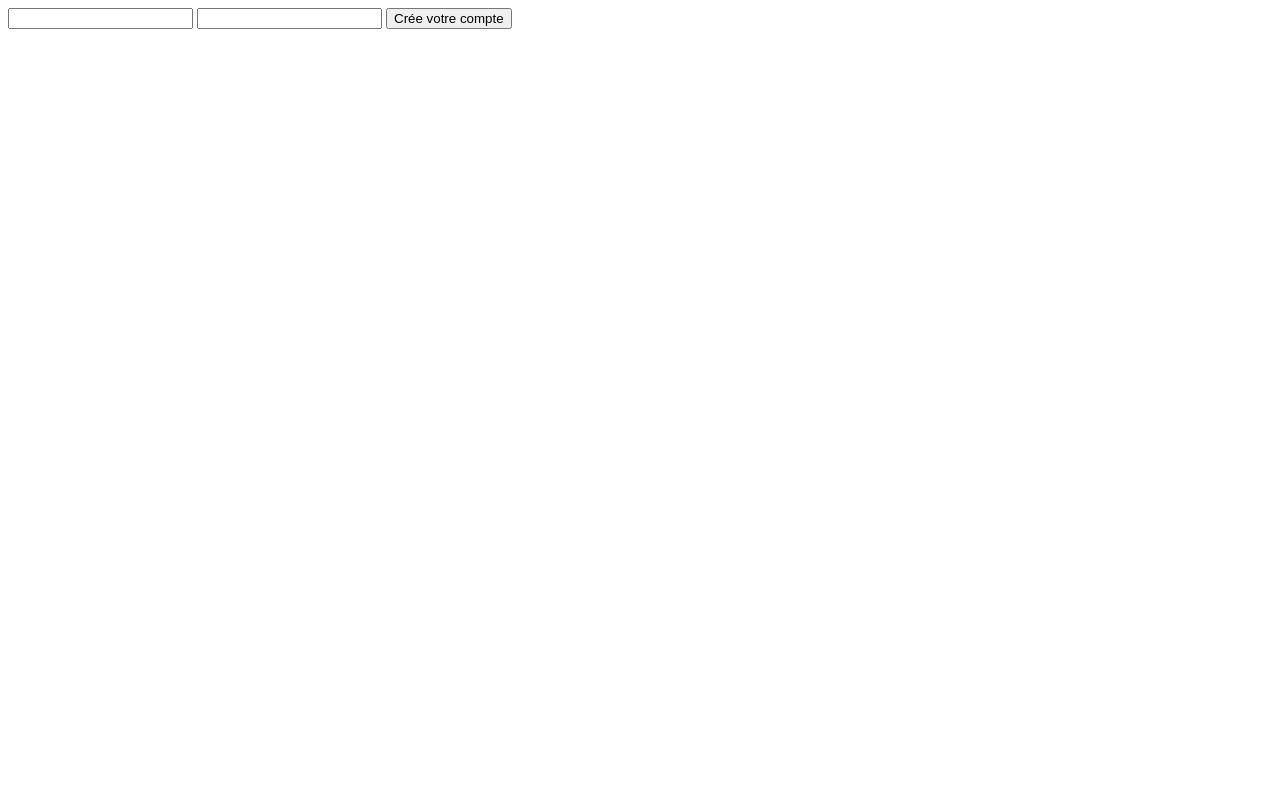
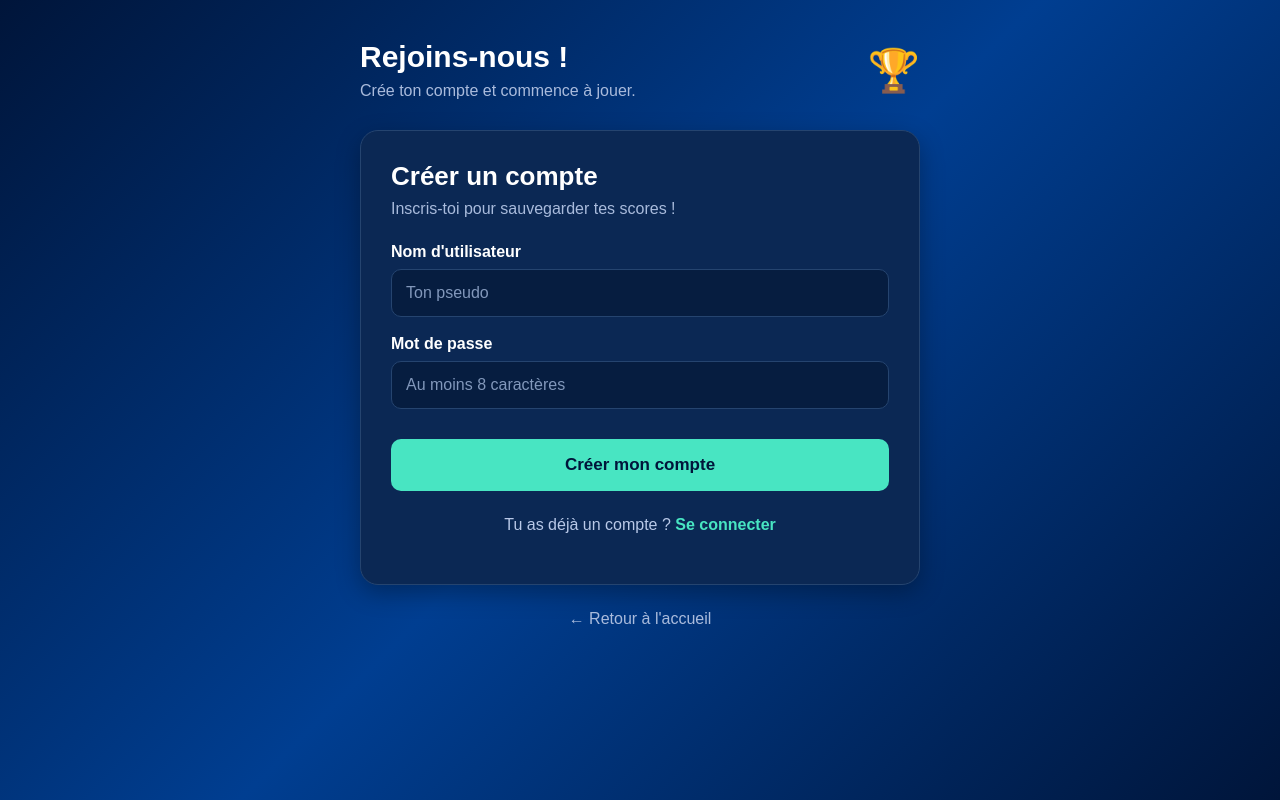
Before and after one commit to MazenGH1/Proj531_la_team, a Flask app: page /cree in a window 1280 px wide. Run offline with Flask 3, Linux system fonts and the light colour scheme.

Commit message:
connexion et inscription ok

```diff
--- a/static/style.css
+++ b/static/style.css
@@ -390,3 +390,183 @@ body{
     background: #70f5d8;
     transform: translateY(-2px);
 }
+
+
+
+
+
+
+
+* {
+    margin: 0;
+    padding: 0;
+    box-sizing: border-box;
+}
+
+body {
+    min-height: 100vh;
+    font-family: Arial, Helvetica, sans-serif;
+
+    background: linear-gradient(
+        135deg,
+        #00153a,
+        #003e91,
+        #00153a
+    );
+
+    color: white;
+}
+
+/* Conteneur principal */
+
+.container {
+    max-width: 600px;
+    margin: 0 auto;
+    padding: 40px 20px;
+}
+
+/* En-tête */
+
+.header {
+    display: flex;
+    justify-content: space-between;
+    align-items: center;
+    margin-bottom: 30px;
+}
+
+.header h1 {
+    font-size: 30px;
+    margin-bottom: 8px;
+}
+
+.subtitle {
+    color: #a9bbdc;
+}
+
+.trophy {
+    font-size: 42px;
+}
+
+/* Carte */
+
+.auth-card {
+    background: #0b2854;
+    padding: 30px;
+    border-radius: 18px;
+    border: 1px solid #25446f;
+    box-shadow: 0 8px 25px rgba(0,0,0,0.3);
+}
+
+.auth-card h2 {
+    font-size: 26px;
+    margin-bottom: 8px;
+}
+
+.form-subtitle {
+    color: #a9bbdc;
+    margin-bottom: 25px;
+}
+
+/* Formulaire */
+
+label {
+    display: block;
+    margin-bottom: 8px;
+    margin-top: 18px;
+    font-weight: bold;
+}
+
+input {
+    width: 100%;
+    padding: 14px;
+    border-radius: 10px;
+    border: 1px solid #25446f;
+    background: #061d40;
+    color: white;
+    font-size: 16px;
+    outline: none;
+}
+
+input:focus {
+    border-color: #48e5c2;
+    box-shadow: 0 0 8px rgba(72,229,194,0.3);
+}
+
+input::placeholder {
+    color: #8298bb;
+}
+
+/* Bouton */
+
+.submit-btn {
+    width: 100%;
+    padding: 16px;
+    margin-top: 30px;
+
+    border: none;
+    border-radius: 10px;
+
+    background: #48e5c2;
+    color: #00153a;
+
+    font-size: 17px;
+    font-weight: bold;
+
+    cursor: pointer;
+    transition: 0.2s;
+}
+
+.submit-btn:hover {
+    background: #70f5d8;
+    transform: translateY(-2px);
+}
+
+/* Liens */
+
+.switch-text {
+    text-align: center;
+    color: #b9c9e8;
+    margin-top: 25px;
+}
+
+.switch-text a {
+    color: #48e5c2;
+    font-weight: bold;
+    text-decoration: none;
+}
+
+.switch-text a:hover {
+    text-decoration: underline;
+}
+
+.back-link {
+    display: block;
+    text-align: center;
+    color: #a9bbdc;
+    text-decoration: none;
+    margin-top: 25px;
+}
+
+.back-link:hover {
+    color: #48e5c2;
+}
+
+/* Messages */
+
+.message {
+    text-align: center;
+    margin-top: 20px;
+    color: #48e5c2;
+}
+
+/* Mobile */
+
+@media (max-width: 500px) {
+    .container {
+        padding: 25px 15px;
+    }
+
+    .auth-card {
+        padding: 20px;
+    }
+}
--- a/templates/cree.html
+++ b/templates/cree.html
@@ -5,13 +5,76 @@
     <meta name="viewport" content="width=device-width, initial-scale=1.0">
     <title>Creation de compte</title>
 </head>
+
+<!DOCTYPE html>
+<html lang="fr">
+<head>
+    <meta charset="UTF-8">
+    <meta name="viewport" content="width=device-width, initial-scale=1.0">
+    <title>Créer un compte</title>
+    <link rel="stylesheet" href="../static/style.css">
+</head>
 <body>
 
-    <form action="/cree" method="POST">
-    <input type="text" name="username" required>
-    <input type="password" name="password" required>
-    <button type="submit">Crée votre compte</button>
-</form>
+<div class="container">
+
+    <header class="header">
+        <div>
+            <h1>Rejoins-nous !</h1>
+            <p class="subtitle">Crée ton compte et commence à jouer.</p>
+        </div>
+        <div class="trophy">🏆</div>
+    </header>
+
+    <div class="auth-card">
+
+        <h2>Créer un compte</h2>
+        <p class="form-subtitle">Inscris-toi pour sauvegarder tes scores !</p>
+
+        <form id="registerForm">
+
+            <label for="username">Nom d'utilisateur</label>
+            <input
+                type="text"
+                id="username"
+                placeholder="Ton pseudo"
+                minlength="3"
+                required
+            >
+
+
+            <label for="password">Mot de passe</label>
+            <input
+                type="password"
+                id="password"
+                placeholder="Au moins 8 caractères"
+                minlength="8"
+                required
+            >
+
+            <button type="submit" class="submit-btn">
+                Créer mon compte
+            </button>
+
+        </form>
+
+        <p class="switch-text">
+            Tu as déjà un compte ?
+            <a href="connexion.html">Se connecter</a>
+        </p>
+
+        <p id="message" class="message"></p>
+
+    </div>
+
+    <a href="index.html" class="back-link">← Retour à l'accueil</a>
+
+</div>
+
+<script src="js/inscription.js"></script>
 
 </body>
 </html>
+
+</body>
+</html>
```
Also changed, not shown: templates/login.html (+59 -5 lines).
